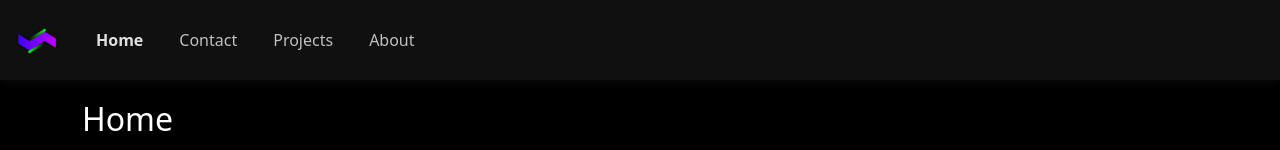
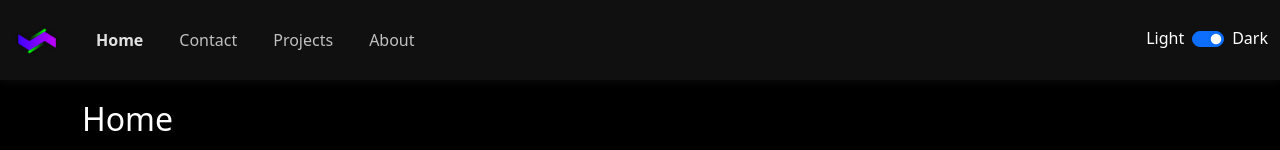
Before and after one commit to cootshk/www, an Angular app: page /home in a window 1280 px wide. Shown: the top 150 px of the page. Built offline with nearby package versions, Linux system fonts and the light colour scheme.

Commit message:
Fixed theme switcher not showing up lol oops

```diff
--- a/src/app/app.component.ts
+++ b/src/app/app.component.ts
@@ -14,7 +14,7 @@ import { NgbModule } from '@ng-bootstrap/ng-bootstrap';
 export class AppComponent {
   isLightTheme:boolean = false;
   themeSwitchCounter:number = 0;
-  isCollapsed:boolean = true;
+  isCollapsed:boolean = false;
 
   constructor(public router:Router) {
     this.updateTheme();
```
